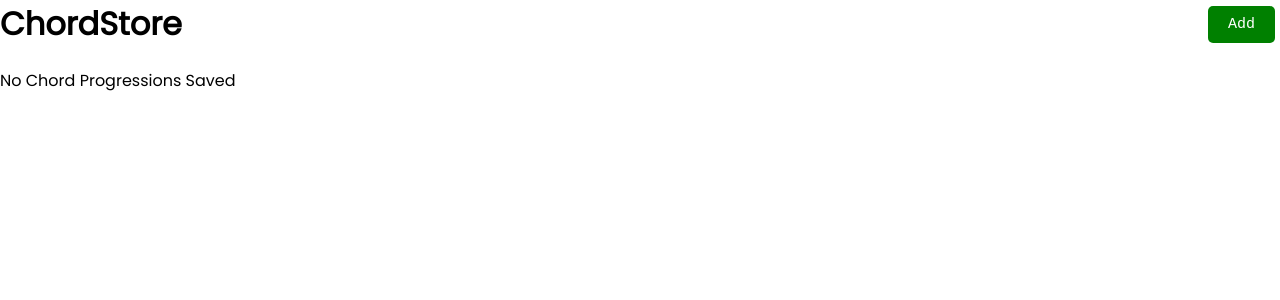
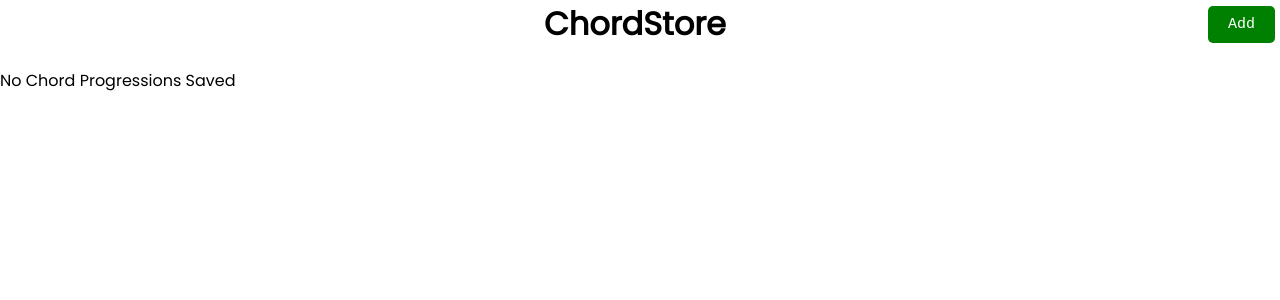
Before and after one commit to Lukas-L-Hu/ChordStore, a React (Create React App) app: page / in a window 1280 px wide. Shown: the top 300 px of the page. Built offline with nearby package versions, Linux system fonts and the light colour scheme.

Commit message:
Updated the Submit Error message

```diff
--- a/src/components/add_task.js
+++ b/src/components/add_task.js
@@ -7,7 +7,7 @@ const AddTask = ({ onAdd }) => {
   const onSubmit = (e) => {
     e.preventDefault()
     if (!text) {
-        alert('Please return')
+        alert('You did not enter a chord progression or link')
         return
     }
     onAdd({ text, link })
--- a/src/index.css
+++ b/src/index.css
@@ -26,6 +26,7 @@ body {
   align-items: center;
   margin-bottom: 20px;
   text-align: center;
+  margin-left: 42.5%;
 }
 
 
```
